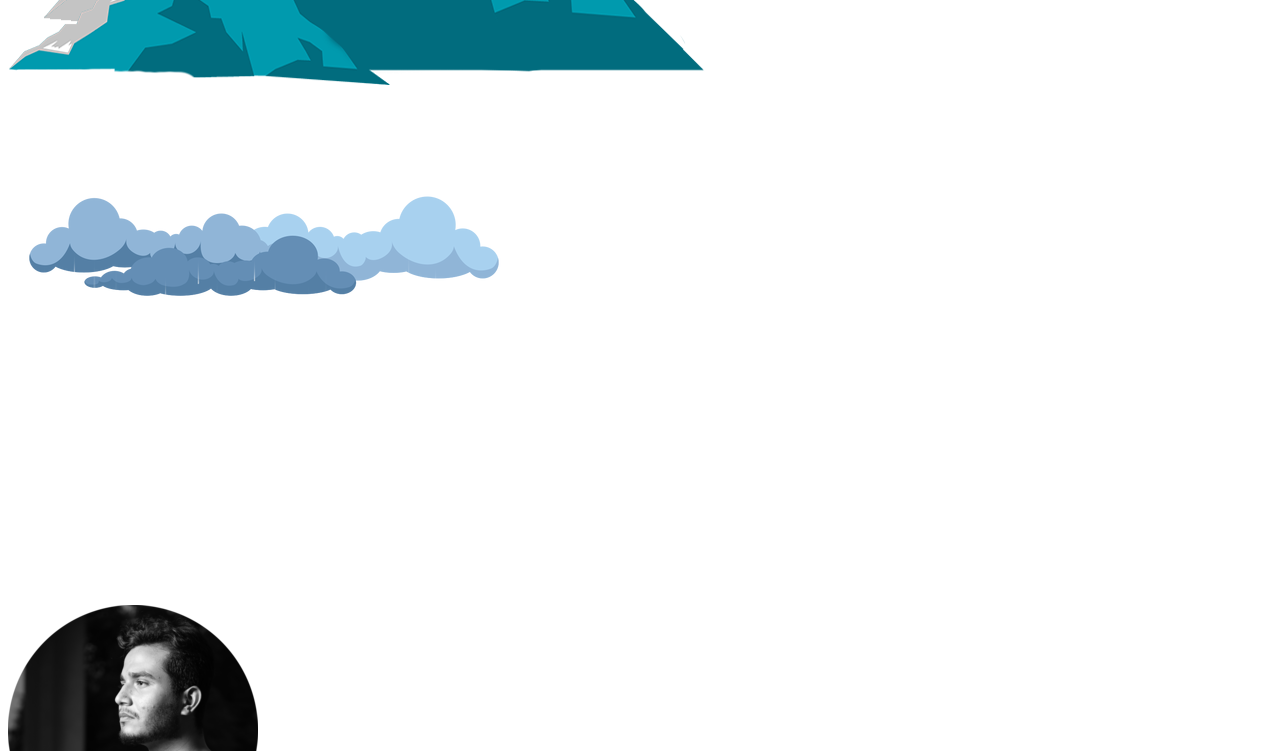
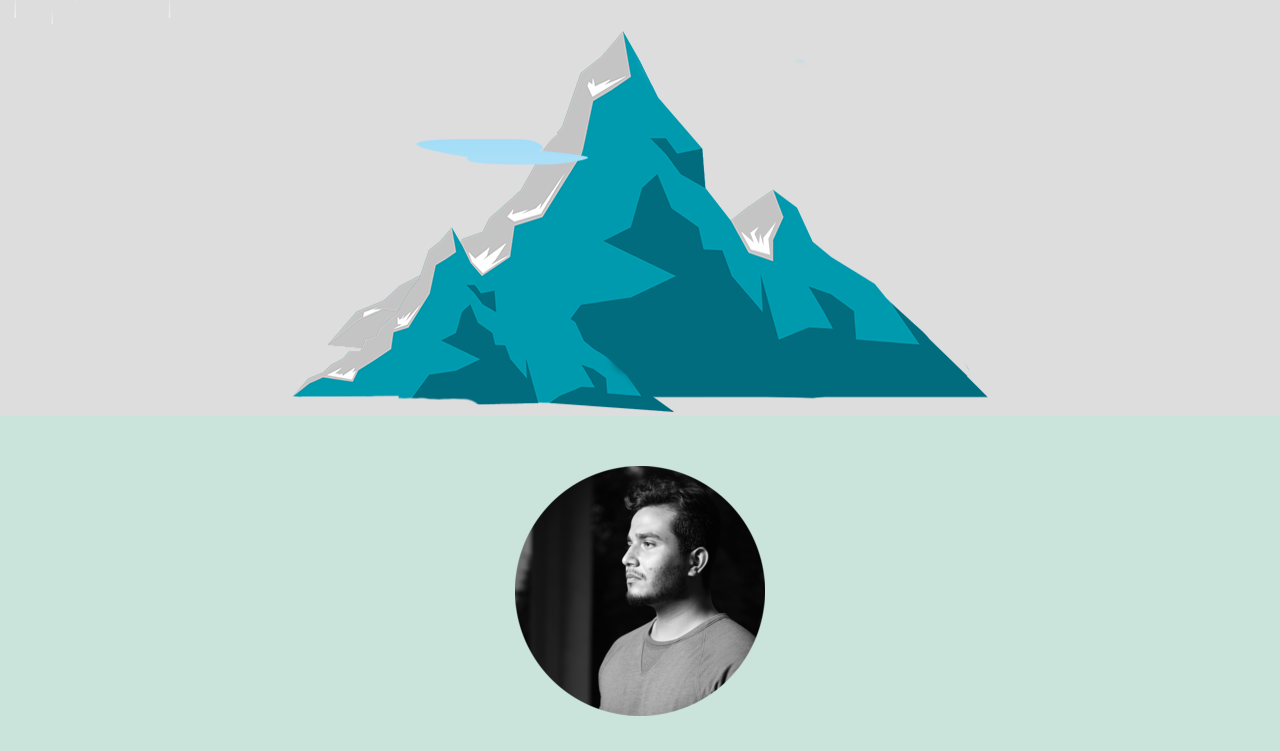
Before and after one commit to MustafaTheKhan/MyCV, a plain HTML site: page index.html in a window 1280 px wide. Shown: the part 554-1305 px from the top of the page. Drawn offline with Linux system fonts and the light colour scheme; the site is published under a folder, as on GitHub Pages, so addresses that start at the root find nothing; a web font is replaced by a local one.

Commit message:
Update index.html

```diff
--- a/index.html
+++ b/index.html
@@ -3,7 +3,7 @@
   <head>
     <meta charset="utf-8">
     <title>MustafaTheKhan</title>
-    <link rel="stylesheet" href="/css/style.css">
+    <link rel="stylesheet" href="MyCV/css/style.css">
 
     <link rel="apple-touch-icon" sizes="180x180" href="/apple-touch-icon.png">
     <link rel="icon" type="image/png" sizes="32x32" href="favicon/favicon-32x32.png">
```
